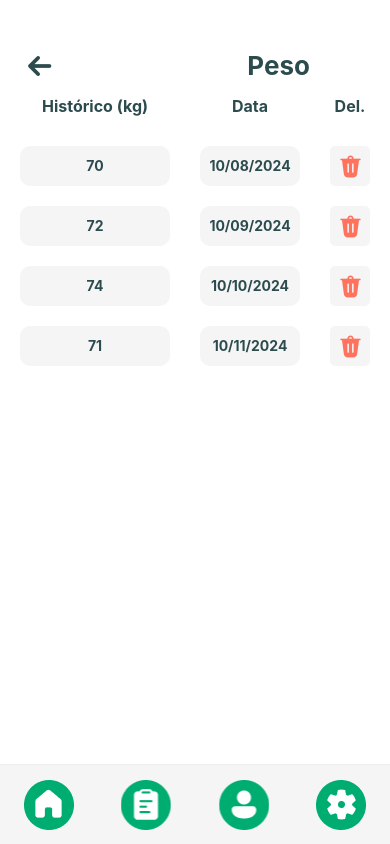
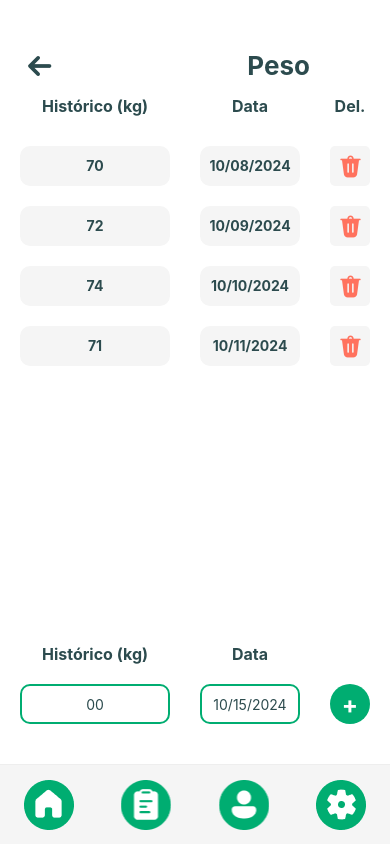
Before and after one commit to ThePerryDev/NutriPerry, a React Native app in the folder frontend/: screen /TelaPeso in a window 390 px wide. Built offline with nearby package versions, Linux system fonts and the light colour scheme; no server answers.

Commit message:
[style] layout da tela peso feita

```diff
--- a/frontend/src/screen/Perfil/Peso/Peso.tsx
+++ b/frontend/src/screen/Perfil/Peso/Peso.tsx
@@ -84,12 +84,17 @@ const Pesos: React.FC<Props> = ({ navigation }) => {
         renderItem={renderItem}
         contentContainerStyle={styles.listContent}
       />
+      <View style={styles.row}>
+        <Text style={styles.columnHeaderHistorico}>Histórico (kg)</Text>
+        <Text style={styles.columnHeaderData}>Data</Text>
+        <Text style={styles.columnHeaderBotao}></Text>
+      </View>
 
       {/* Inputs para adicionar peso e data */}
       <View style={styles.inputInfos}>
         <TextInput
           style={styles.inputPeso}
-          placeholder="Histórico (kg)"
+          placeholder="00"
           keyboardType="numeric"
           value={newPeso}
           onChangeText={setNewPeso}
--- a/frontend/src/screen/Perfil/Peso/styles.ts
+++ b/frontend/src/screen/Perfil/Peso/styles.ts
@@ -90,12 +90,15 @@ const styles = StyleSheet.create({
     color: "#2C4B4E",
   },
   inputInfos: {
+    marginBottom: 100,
     flexDirection: "row",
+    justifyContent: "space-between",
+    alignItems: "center",
   },
   inputPeso: {
     width: 150,
     height: 40,
-    borderColor: "#2C4B4E",
+    borderColor: "#00AD71",
     borderWidth: 2,
     borderRadius: 10,
     textAlign: "center",
@@ -105,7 +108,7 @@ const styles = StyleSheet.create({
   inputData: {
     width: 100,
     height: 40,
-    borderColor: "#2C4B4E",
+    borderColor: "#00AD71",
     borderWidth: 2,
     borderRadius: 10,
     textAlign: "center",
@@ -115,7 +118,7 @@ const styles = StyleSheet.create({
   addButton: {
     width: 40,
     height: 40,
-    backgroundColor: "#2C4B4E",
+    backgroundColor: "#00AD71",
     borderRadius: 20,
     justifyContent: "center",
     alignItems: "center",
```
